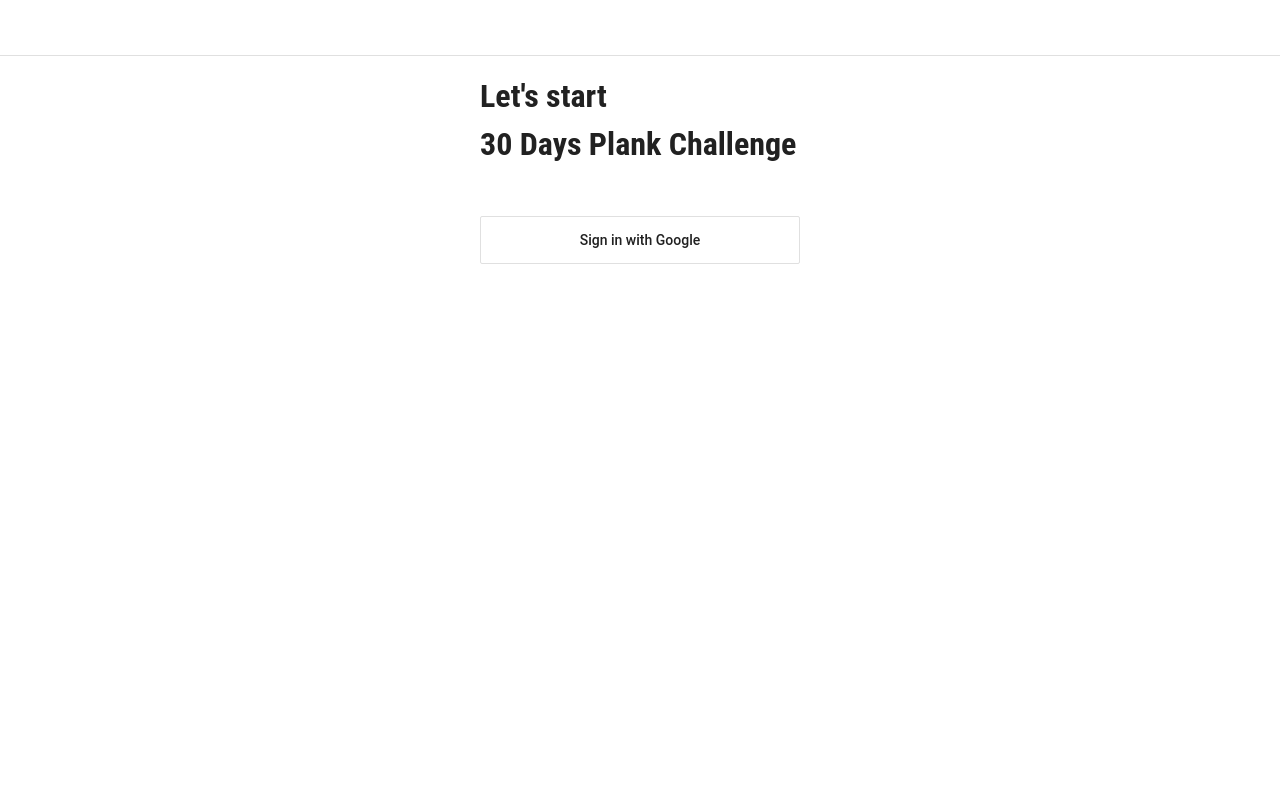
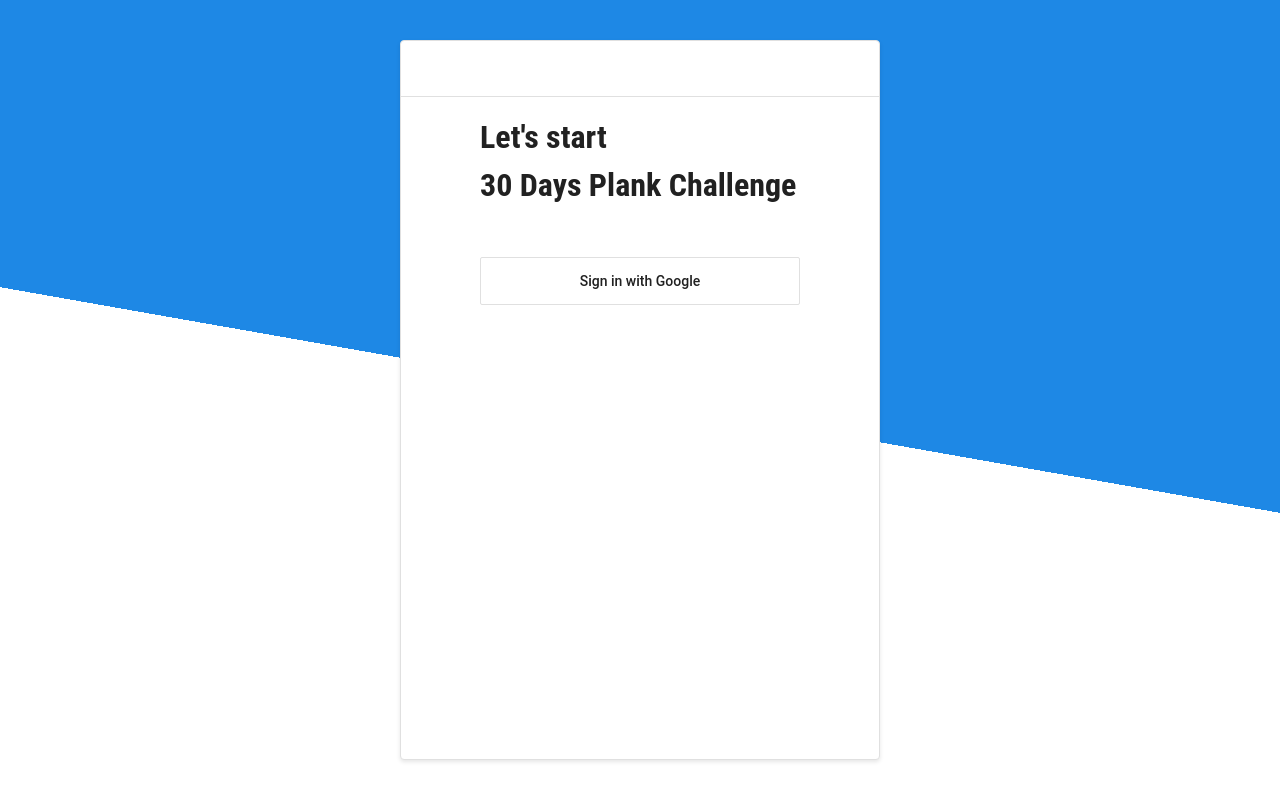
Before and after one commit to nagomu/30days-plank, a React app: page / in a window 1280 px wide. Built offline with nearby package versions, Linux system fonts and the light colour scheme; no server answers; what redux-mock-store would draw is missing.

Commit message:
Tweak styles of layout

```diff
--- a/src/components/common/layouts/App.tsx
+++ b/src/components/common/layouts/App.tsx
@@ -8,6 +8,7 @@
 import Loading from '~/components/common/loaders/Loading';
 import { AppState } from '~/store';
 import { User } from '~/store/auth';
+import { rgba } from '~/utils';
 
 const fadeIn = keyframes`
   0% {
@@ -25,7 +26,6 @@
   left: 0;
   width: 100%;
   height: 100%;
-  background-color: #fff;
 `;
 
 const Container = styled.div`
@@ -38,6 +38,19 @@
   width: 100%;
   height: 100%;
   animation: ${fadeIn} 0.25s ease-in-out;
+  background-color: #fff;
+
+  @media (min-width: 512px) {
+    top: 50%;
+    left: 50%;
+    width: 480px;
+    max-height: 90vh;
+    overflow: hidden;
+    transform: translate(-50%, -50%);
+    border: 1px solid #e0e0e0;
+    border-radius: 4px;
+    box-shadow: 0 2px 4px ${rgba('#000', 0.1)};
+  }
 `;
 
 const NavBar = styled.header`
--- a/src/components/common/layouts/DrawerNav.tsx
+++ b/src/components/common/layouts/DrawerNav.tsx
@@ -10,11 +10,34 @@
 import { AuthActions, AuthState } from '~/store/auth';
 import { rgba } from '~/utils';
 
+const Screen = styled.div`
+  display: grid;
+  position: absolute;
+  top: 0;
+  left: 0;
+  grid-template-columns: 1fr;
+  grid-template-rows: 1fr;
+  width: 100%;
+  height: 100%;
+
+  @media (min-width: 512px) {
+    top: 50%;
+    left: 50%;
+    width: 480px;
+    max-height: 90vh;
+    overflow: hidden;
+    transform: translate(-50%, -50%);
+    border: 1px solid #e0e0e0;
+    border-radius: 4px;
+    box-shadow: 0 2px 4px ${rgba('#000', 0.1)};
+  }
+`;
+
 const Container = styled.div`
   display: flex;
   flex-direction: column;
   align-items: flex-start;
-  border-right: 1px solid #e0e0e0;
+  background-color: #fff;
   ${screenEffect}
 `;
 
@@ -61,7 +84,6 @@
     background-color 0.25s ease-in-out;
   border-width: 1px;
   border-style: solid;
-  border-radius: 999em;
   border-color: ${rgba('#1e88e5', 0)};
   background-color: ${rgba('#1e88e5', 0)};
   color: inherit;
@@ -108,6 +130,7 @@
     return;
   };
   return (
+    <Screen>
       <Container>
         <CloseButton type="button" onClick={onToggleNav}>
           <Avatar asButton={false} user={user} />
@@ -134,6 +157,7 @@
           </Menu>
         )}
       </Container>
+    </Screen>
   );
 };
 
--- a/src/config/common/globalStyles.ts
+++ b/src/config/common/globalStyles.ts
@@ -25,6 +25,7 @@
   width: 100%;
   min-height: 100vh;
   margin: 0;
+  background: linear-gradient(10deg, #fff 50%, #1e88e5 50%);
   line-height: 1.5;
   text-rendering: optimizeSpeed;
   scroll-behavior: smooth;
```
Lines whose indentation alone changed are shown as unchanged.
